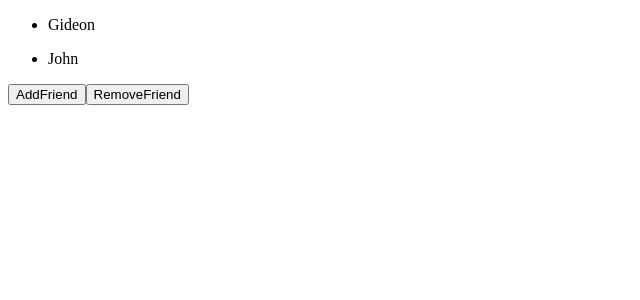
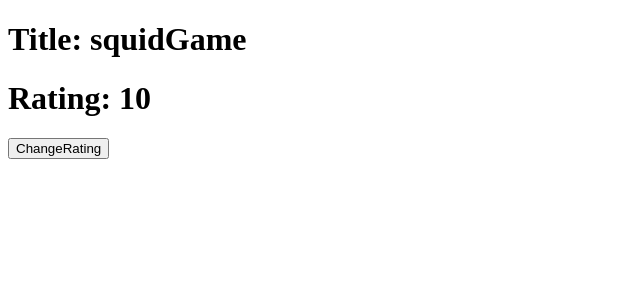
Before and after one commit to G1DY/React-Demo, a React (Vite) app in the folder react-demos/: page / in a window 1280 px wide. Shown: the top 300 px of the page, without its empty margins (0-640 px from the left). Built offline with nearby package versions, Linux system fonts and the light colour scheme.

Commit message:
dictionary  using const[data, changeData]= useState()

```diff
--- a/react-demos/src/App.jsx
+++ b/react-demos/src/App.jsx
@@ -1,11 +1,11 @@
 import React from 'react'
-import AddFriend from './Components/AddFriend'
+import ChangeMovieRating from './Components/ChangeMovieRating'
 
 
 const App = () => {
   return (
     <div>
-      <AddFriend/>
+      <ChangeMovieRating/>
     </div>
   )
 }
--- a/react-demos/src/Components/AddFriend.jsx
+++ b/react-demos/src/Components/AddFriend.jsx
@@ -5,6 +5,7 @@
     const [friend, setFriend] = useState(['Gideon', 'John']);
     const AddFriend = () => setFriend([...friend, 'job']);
     const RemoveFriend = () => setFriend(friend.filter((f) => f !== 'John'));
+    const UpdateFriend = () => setFriend(friend.map(f => f === "Gideon" ? 'Gideon Sitienei' : f));
   return (
     <div>
         {friend.map((f)=> (
@@ -14,6 +15,7 @@
         ))}
         <button onClick={AddFriend}>AddFriend</button>
         <button onClick={RemoveFriend}>RemoveFriend</button>
+        <button onClick={UpdateFriend}>Update</button>
     </div>
   );
 };
--- /dev/null
+++ b/react-demos/src/Components/ChangeMovieRating.jsx
@@ -0,0 +1,25 @@
+import React from 'react'
+import { useState } from 'react'
+
+const ChangeMovieRating = () => {
+    const [movie, setMovie] = useState({
+        title: 'squidGame',
+        rating: 10
+    });
+    const ChangeRating = () => {
+        const copyMovie = {
+            ...movie,
+            rating: 7,
+        };
+        setMovie(copyMovie);
+    };
+  return (
+    <div>
+        <h1>Title: {movie.title}</h1>
+        <h1>Rating: {movie.rating}</h1>
+        <button onClick={ChangeRating}> ChangeRating</button>
+    </div>
+  )
+}
+
+export default ChangeMovieRating
```
Also changed, not shown: react-demos/src/Components/Person.jsx (+11 -0 lines), react-demos/src/Components/Product1.jsx (line endings or trailing spaces).
